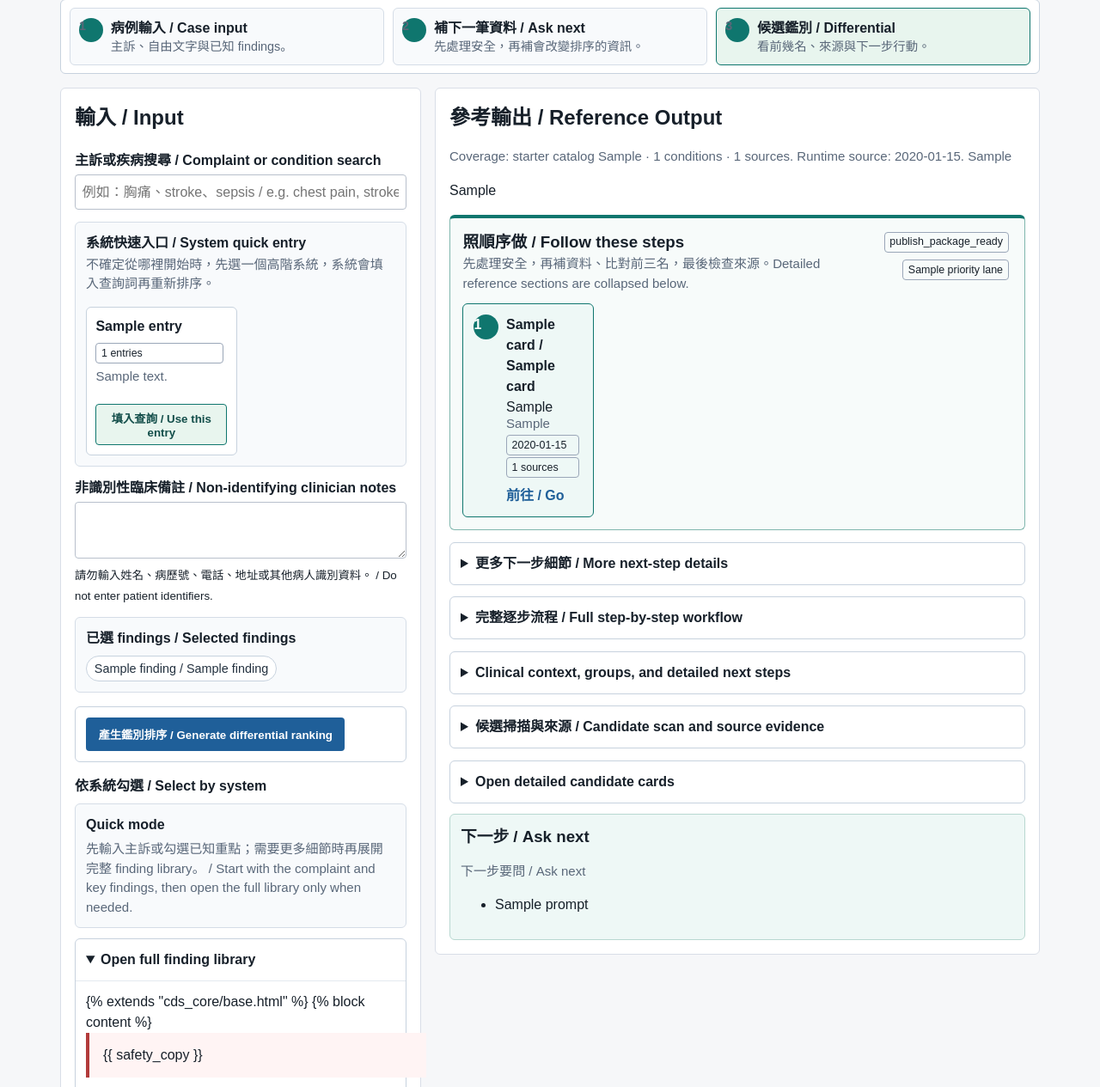
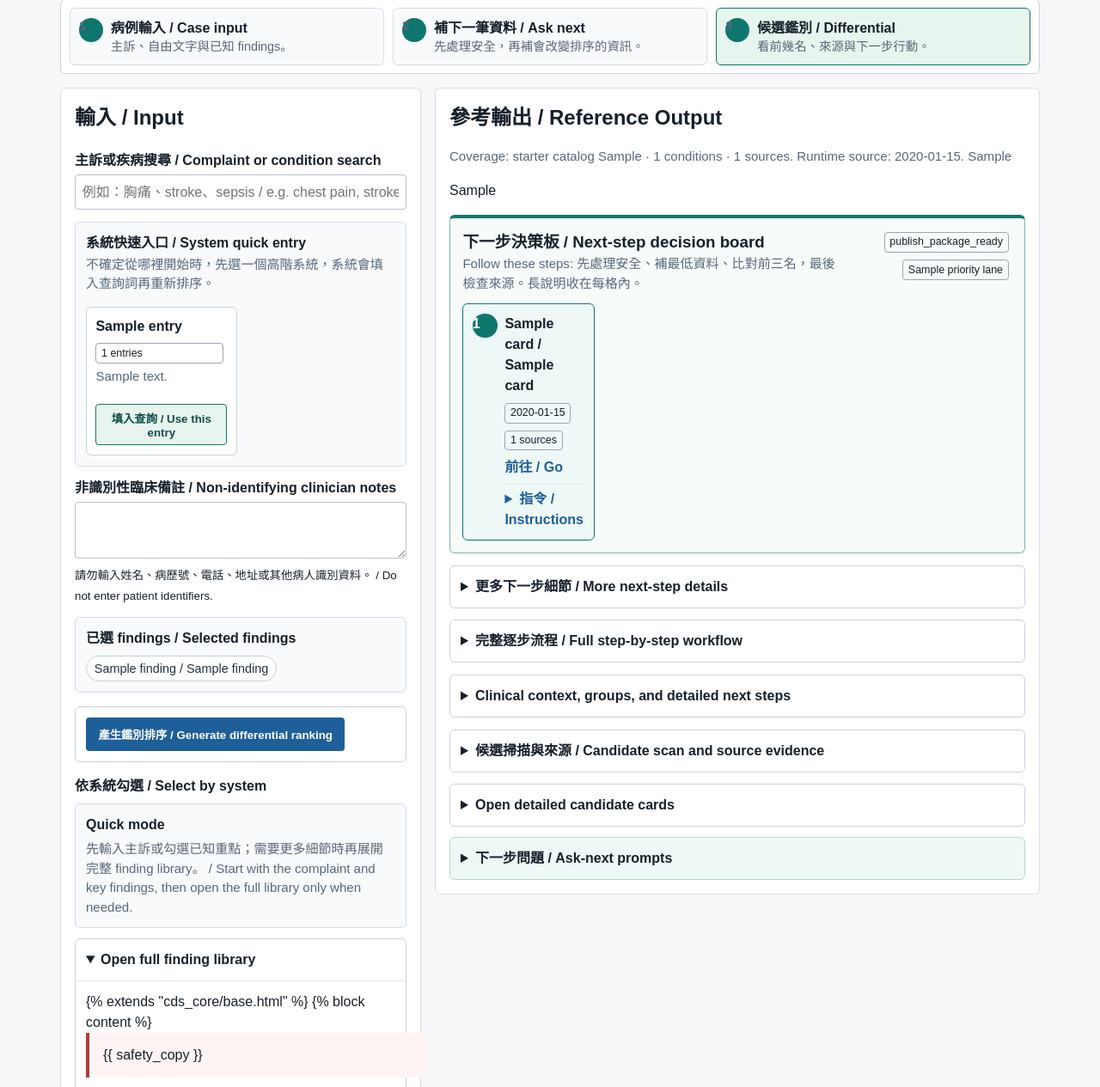
Before and after one commit to dany1230000/work, a Django app: template clinical_differential_support/cds_core/templates/cds_core/general_differential.html in a window 1280 px wide. Shown: the part 651-1916 px from the top of the page at 86% size. Run offline with Django 5.2, Linux system fonts and the light colour scheme; tables that the repository leaves empty hold one stand-in row (values such as "Sample post"); the template is opened without the code that fills it: values that come from a table or form of the project are taken from there, most other values are stand-ins (such as "Sample title", 1, 10 or a date in 2020); data that the repository does not hold is empty; some libraries are stand-ins or nearby versions.

Commit message:
Compact differential result workflow layout

```diff
--- a/clinical_differential_support/cds_core/templates/cds_core/general_differential.html
+++ b/clinical_differential_support/cds_core/templates/cds_core/general_differential.html
@@ -594,7 +594,7 @@
   .case-pathway-steps {
     display: grid;
     grid-template-columns: repeat(4, minmax(0, 1fr));
-    gap: 0.6rem;
+    gap: 0.55rem;
     list-style: none;
     margin: 0;
     padding: 0;
@@ -608,8 +608,8 @@
     border: 1px solid #c7d2de;
     border-radius: 6px;
     background: #ffffff;
-    padding: 0.75rem;
-    min-height: 8.25rem;
+    padding: 0.65rem;
+    min-height: 6rem;
   }
 
   .case-pathway-step[data-case-pathway-current="true"] {
@@ -633,12 +633,38 @@
     display: block;
   }
 
+  .case-pathway-step-summary {
+    display: grid;
+    gap: 0.4rem;
+    min-width: 0;
+  }
+
+  .case-pathway-tags {
+    display: flex;
+    flex-wrap: wrap;
+    gap: 0.3rem;
+  }
+
   .case-pathway-step a {
     display: inline-block;
-    margin-top: 0.45rem;
     color: var(--action);
     font-weight: 700;
     text-decoration: none;
+  }
+
+  .case-pathway-step-detail {
+    border-top: 1px solid #e4e9ef;
+    padding-top: 0.35rem;
+  }
+
+  .case-pathway-step-detail summary {
+    cursor: pointer;
+    color: var(--action);
+    font-weight: 700;
+  }
+
+  .case-pathway-step-detail span {
+    margin-top: 0.3rem;
   }
 
   .next-step-command-center {
@@ -1331,6 +1357,17 @@
     background: #eef8f6;
     padding: 0.75rem;
     margin-top: 0.75rem;
+  }
+
+  details.next-step-panel > summary {
+    cursor: pointer;
+    font-weight: 700;
+  }
+
+  .ask-next-drawer-body {
+    border-top: 1px solid #d5dde7;
+    margin-top: 0.65rem;
+    padding-top: 0.65rem;
   }
 
   .next-step-panel h3,
@@ -1694,11 +1731,11 @@
         </p>
         <p>{{ result.coverage.limitation_zh }}</p>
         {% if result.next_step_command_center %}
-          <section class="case-pathway" data-case-pathway="true" aria-labelledby="case-pathway-title">
+          <section class="case-pathway" data-case-pathway="true" data-compact-decision-board="true" aria-labelledby="case-pathway-title">
             <div class="case-pathway-header">
               <div>
-                <h3 id="case-pathway-title">照順序做 / Follow these steps</h3>
-                <p class="secondary">先處理安全，再補資料、比對前三名，最後檢查來源。Detailed reference sections are collapsed below.</p>
+                <h3 id="case-pathway-title">下一步決策板 / Next-step decision board</h3>
+                <p class="secondary">Follow these steps: 先處理安全、補最低資料、比對前三名，最後檢查來源。長說明收在每格內。</p>
               </div>
               <div class="case-pathway-meta" aria-label="Case pathway status">
                 <span class="tag">{{ result.next_step_command_center.status }}</span>
@@ -1715,17 +1752,22 @@
                   {% if forloop.first %}data-case-pathway-current="true"{% endif %}
                 >
                   <span class="case-pathway-index">{{ forloop.counter }}</span>
-                  <div>
+                  <div class="case-pathway-step-summary" data-compact-step-summary="true">
                     <strong>{{ card.title_zh }} / {{ card.title_en }}</strong>
-                    <span>{{ card.instruction_zh }}</span>
-                    <span class="secondary">{{ card.instruction_en }}</span>
+                    <div class="case-pathway-tags">
                       {% if card.primary_candidate_name_en %}
                         <span class="tag">{{ card.primary_candidate_name_en }}</span>
                       {% endif %}
                       {% if card.source_count %}
                         <span class="tag">{{ card.source_count }} sources</span>
                       {% endif %}
+                    </div>
                     <a href="{{ card.anchor }}">前往 / Go</a>
+                    <details class="case-pathway-step-detail" data-case-pathway-step-detail="true">
+                      <summary>指令 / Instructions</summary>
+                      <span>{{ card.instruction_zh }}</span>
+                      <span class="secondary">{{ card.instruction_en }}</span>
+                    </details>
                   </div>
                 </li>
               {% endfor %}
@@ -2218,15 +2260,17 @@
             / Not enough findings to rank yet. Confirm vital signs and red flags, then ask the prompts below.
           </div>
         {% endif %}
-        <section class="next-step-panel">
-          <h3>下一步 / Ask next</h3>
-          <p class="secondary">下一步要問 / Ask next</p>
+        <details class="next-step-panel ask-next-drawer" data-ask-next-drawer="true">
+          <summary>下一步問題 / Ask-next prompts</summary>
+          <div class="ask-next-drawer-body">
+            <p class="secondary">需要時再展開完整問題清單。 / Expand only when the full prompt list is needed.</p>
             <ul>
               {% for prompt in result.ask_next %}
                 <li>{{ prompt }}</li>
               {% endfor %}
             </ul>
-        </section>
+          </div>
+        </details>
       {% else %}
         <section class="next-step-panel">
           <h3>下一步 / Next step</h3>
```
Also changed, not shown: clinical_differential_support/cds_core/tests/test_general_differential_ui.py (+6 -2 lines). Lines whose indentation alone changed are shown as unchanged.
